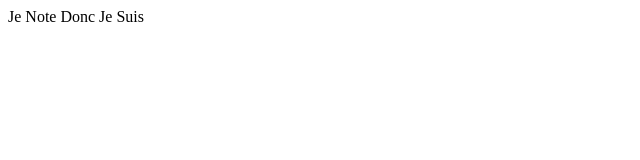
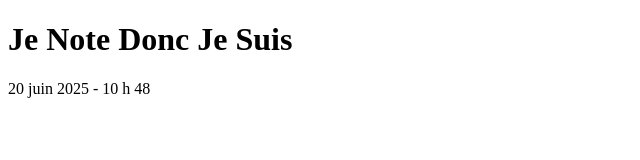
Before and after one commit to scriptor-pro/mon-digital-garden, a plain HTML site: page index.html in a window 1280 px wide. Shown: the whole page, without its empty margins (0-640 px from the left). Drawn offline with Linux system fonts and the light colour scheme.

Commit message:
Update index.html

```diff
--- a/index.html
+++ b/index.html
@@ -5,6 +5,8 @@
 <title>Je Note Donc Je Suis</title>
 </head>
 <body>
-Je Note Donc Je Suis
-</body>
+<header><h1>Je Note Donc Je Suis</h1>
+</header>
+  <main>20 juin 2025 - 10 h 48</main>
+  </body>
 </html>
```
